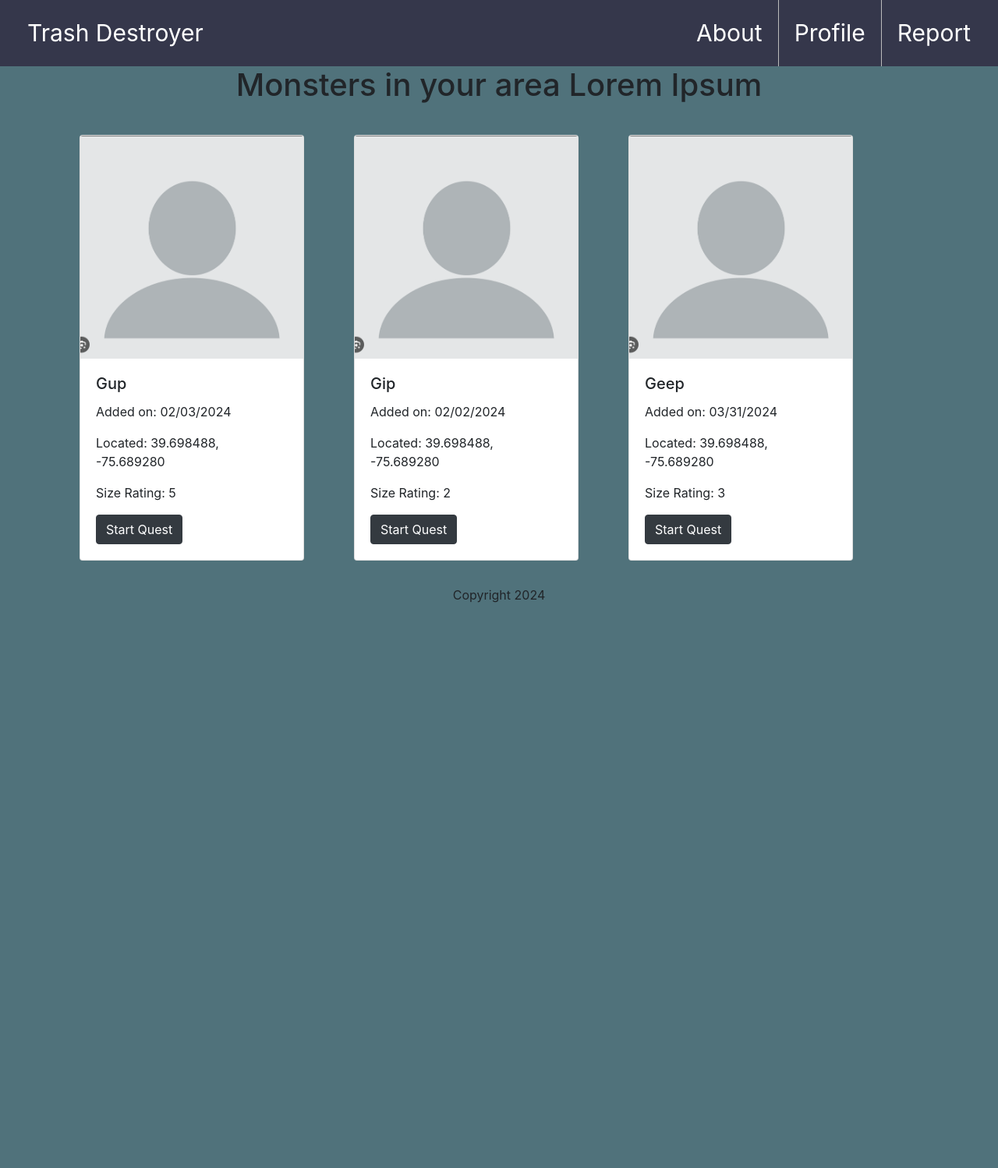
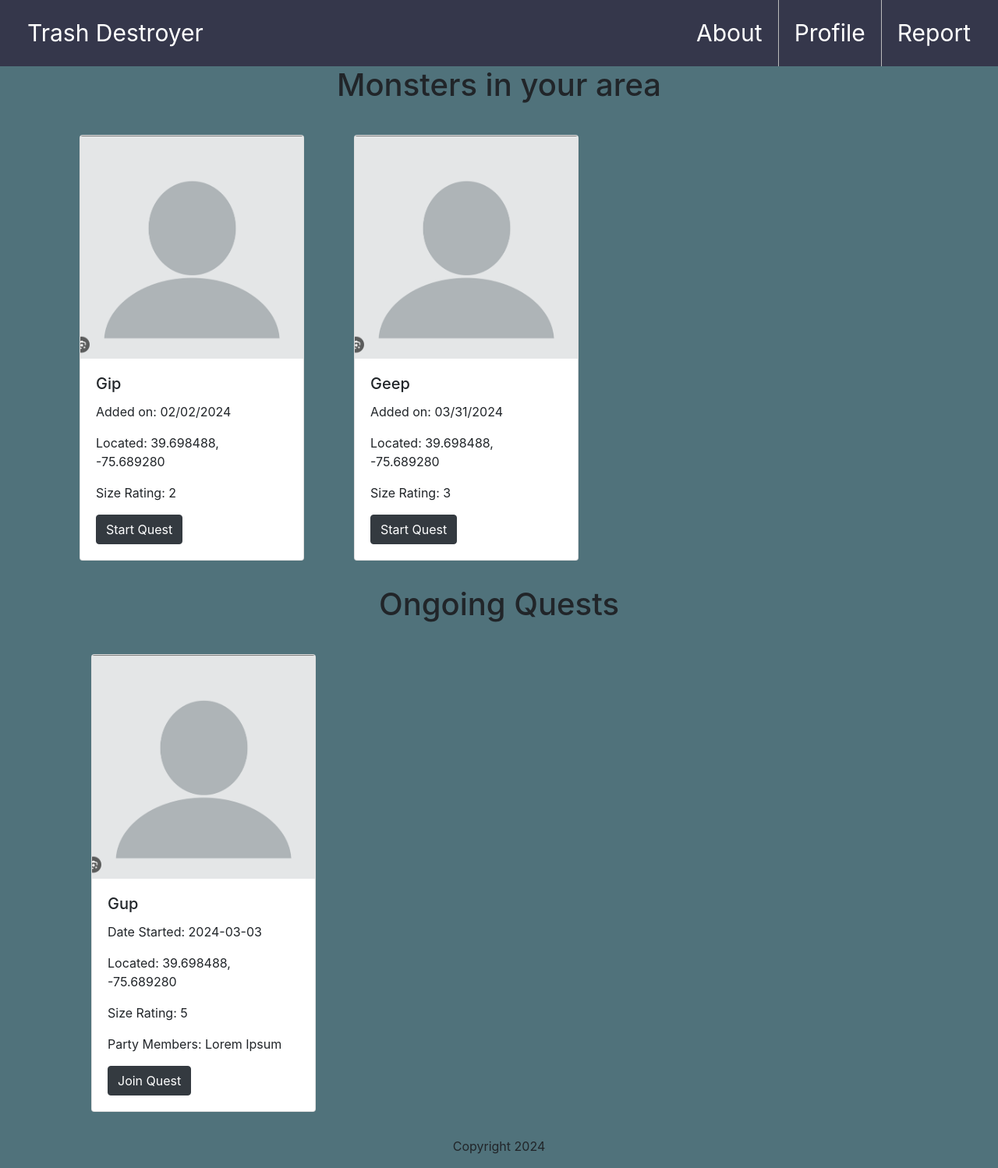
Before and after one commit to sheicksen/TrashProject, a Flask app: page / in a window 1280 px wide. Shown: the whole page at 78% size. Before the commit the page ends 773 px from the top, so only its background shows below. Run offline with Flask 3, Linux system fonts and the light colour scheme.

Commit message:
Added the ability to mark quests as complete, and display ongoing quests.

```diff
--- a/main.py
+++ b/main.py
@@ -120,10 +120,11 @@ def find_monster_by_id(id:str, monsters:[]) -> Monster:
     return found_monster
 
 def find_quest_by_id(id:str, quests:[]) -> Quest:
+    found_quest = Quest(id="0", party=[], date_started="",  monster=create_monster(name="Not Found", location="Nowhere", size=0, image_url=url_for('static', filename="images/blankPFP.png")), active=False )
     for quest in quests:
         if id == quest.id:
-            return quest
-    return Quest(id=0, party=[], monster=create_monster(name="Not Found", location="Nowhere", size=0, image_url=url_for('static', filename="images/blankPFP.png")), active=False )
+            found_quest = quest
+    return found_quest
 
 
 def allowed_file(filename) -> bool:
@@ -139,7 +140,17 @@ app.config['UPLOAD_FOLDER'] = UPLOAD_FOLDER
 
 @app.route("/")
 def home():
-    return render_template("index.html", monsters=monsters, user=users[0])
+    unclaimed_monsters = []
+    active_quests = []
+    for monster in monsters:
+        if monster.quest_id == "None":
+            unclaimed_monsters.append(monster)
+        else:
+            quest = find_quest_by_id(monster.quest_id, quests)
+            if quest.id != "0" and quest.active:
+                active_quests.append(quest)
+
+    return render_template("index.html", monsters=unclaimed_monsters, quests=active_quests,user=users[0])
 
 @app.route("/about")
 def get_about():
--- a/templates/index.html
+++ b/templates/index.html
@@ -1,7 +1,7 @@
 {% extends "layout.html" %}
 
 {% block content %}
-    <h1>Monsters in your area {{user.name}}</h1>
+    <h1>Monsters in your area</h1>
     <div class="container">
         <div class="row row-cols-1 row-cols-md-2 row-cols-lg-3" style="text-align:center;">
             {% for monster in monsters %}
@@ -18,7 +18,29 @@
                     </div>
                 </div>
             {% endfor %}
-
+        </div>
+        <h1>Ongoing Quests</h1>
+        <div class="container">
+        <div class="row row-cols-1 row-cols-md-2 row-cols-lg-3" style="text-align:center;">
+            {% for quest in quests %}
+                <div class="column-sm-6">
+                    <div class="card" style="width: 18rem; text-align:left; margin:2rem;">
+                        <img class="card-img-top" src="{{ url_for('static', filename=quest.monster.image_url) }}" alt="Card image cap">
+                        <div class="card-body">
+                            <h5 class="card-title">{{ quest.monster.name }}</h5>
+                            <p class="card-text">Date Started:  {{ quest.date_started }}</p>
+                            <p class="card-text">Located: {{ quest.monster.coordinates }}</p>
+                            <p class="card-text">Size Rating: {{ quest.monster.size }}</p>
+                            <p class="card-text">Party Members:
+                                {% for user in quest.party %}
+                                    {{user.name}}
+                                {% endfor %}
+                            </p>
+                            <a href="#" class="btn btn-dark">Join Quest</a>
+                         </div>
+                    </div>
+                </div>
+            {% endfor %}
         </div>
 
     </div>
```
